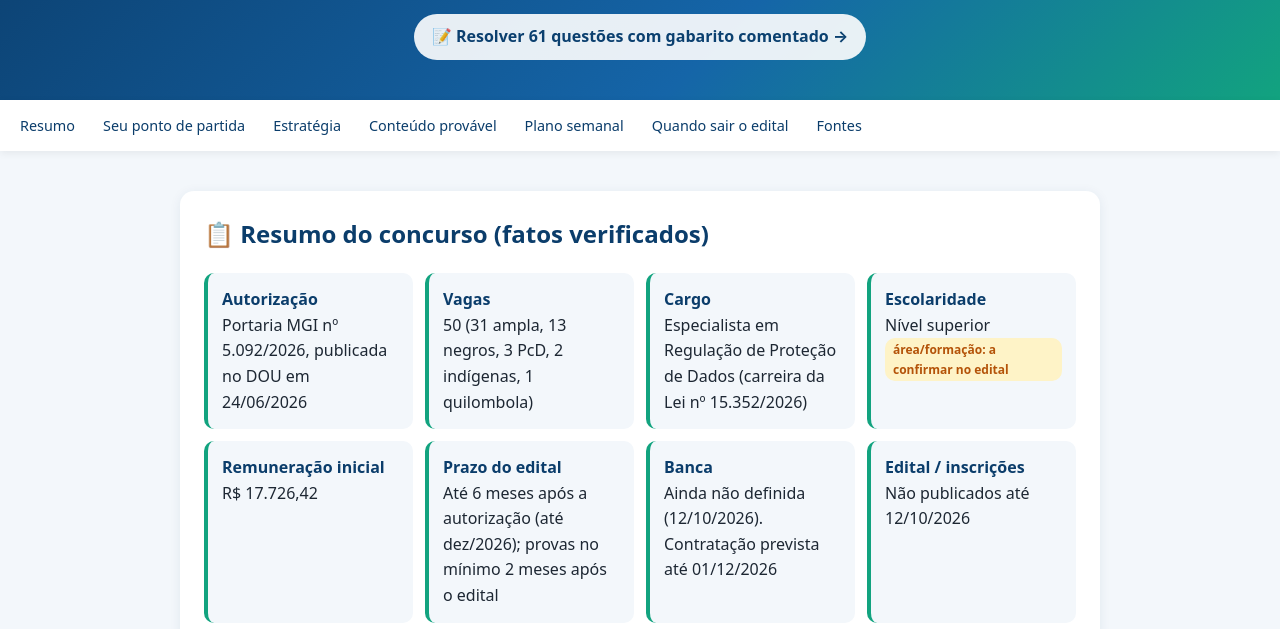
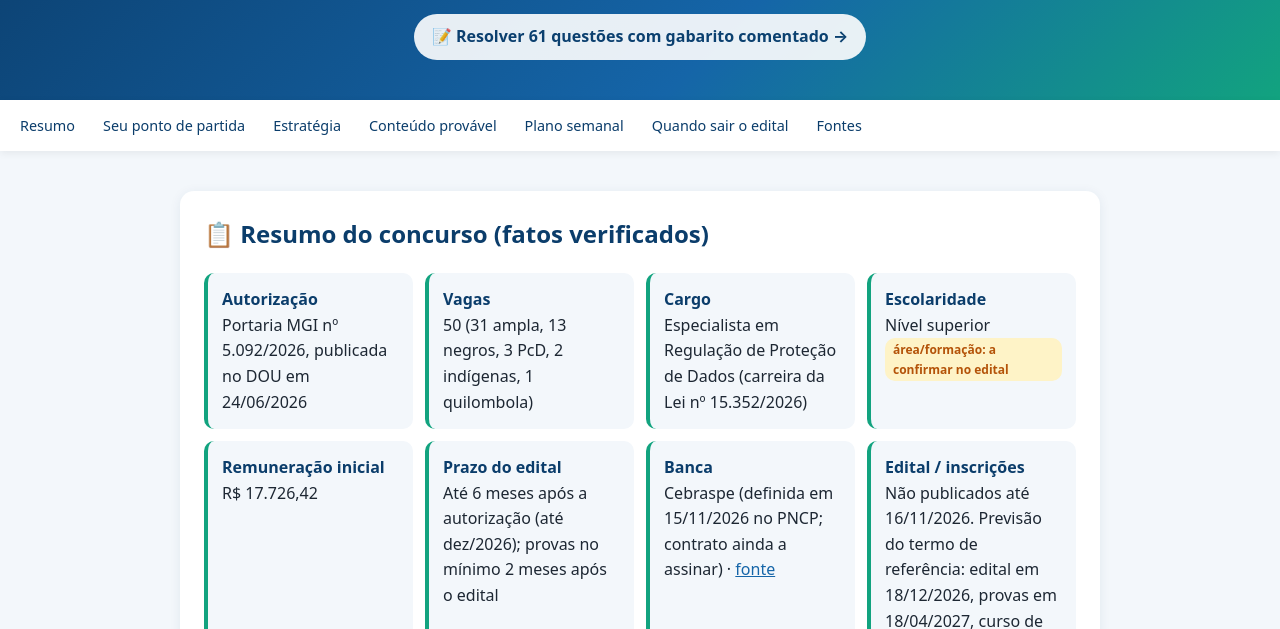
Before and after one commit to marcosgaia/anpd-estudo, a plain HTML site: page index.html in a window 1280 px wide. Shown: the part 171-800 px from the top of the page. Drawn offline with Linux system fonts and the light colour scheme.

Commit message:
Atualiza: banca Cebraspe e datas previstas

```diff
--- a/index.html
+++ b/index.html
@@ -32,8 +32,8 @@ a{color:#1565a8}small{color:#5b6b7b}footer{text-align:center;padding:30px;color:
 <div class="card"><b>Escolaridade</b>Nível superior <span class="tag">área/formação: a confirmar no edital</span></div>
 <div class="card"><b>Remuneração inicial</b>R$ 17.726,42</div>
 <div class="card"><b>Prazo do edital</b>Até 6 meses após a autorização (até dez/2026); provas no mínimo 2 meses após o edital</div>
-<div class="card"><b>Banca</b>Ainda não definida (12/10/2026). Contratação prevista até 01/12/2026</div>
-<div class="card"><b>Edital / inscrições</b>Não publicados até 12/10/2026</div>
+<div class="card"><b>Banca</b>Cebraspe (definida em 15/11/2026 no PNCP; contrato ainda a assinar) · <a href="https://jcconcursos.com.br/noticia/concursos/concurso-anpd-definida-banca-organizadora-para-50-vagas-de-nivel-superior-146586">fonte</a></div>
+<div class="card"><b>Edital / inscrições</b>Não publicados até 16/11/2026. Previsão do termo de referência: edital em 18/12/2026, provas em 18/04/2027, curso de formação de 28/08 a 13/11/2027 (previsão, confirmar no edital)</div>
 <div class="card"><b>Lotação</b>Prevista em Brasília/DF (ANPD só tem sede lá), segundo a ANPD; sem previsão para RJ <span class="tag">confirmar no edital</span></div>
 </div>
 <p><small>Fontes: <a href="https://www.gov.br/anpd/pt-br/assuntos/noticias/copy_of_primeiro-concurso-publico-para-carreira-propria-da-anpd-e-autorizado">ANPD (notícia oficial, 24/06/2026)</a> · <a href="https://www.aprovaconcursos.com.br/noticias/banca-anpd/">Aprova Concursos</a> · <a href="https://blog.grancursosonline.com.br/concurso-anpd-banca-deve-ser-contratada-ate-dezembro/">Gran Cursos</a> · <a href="https://folha.qconcursos.com/n/concurso-anpd-2026-entrevista">Folha Dirigida (entrevista com a superintendente)</a>.</small></p>
```
